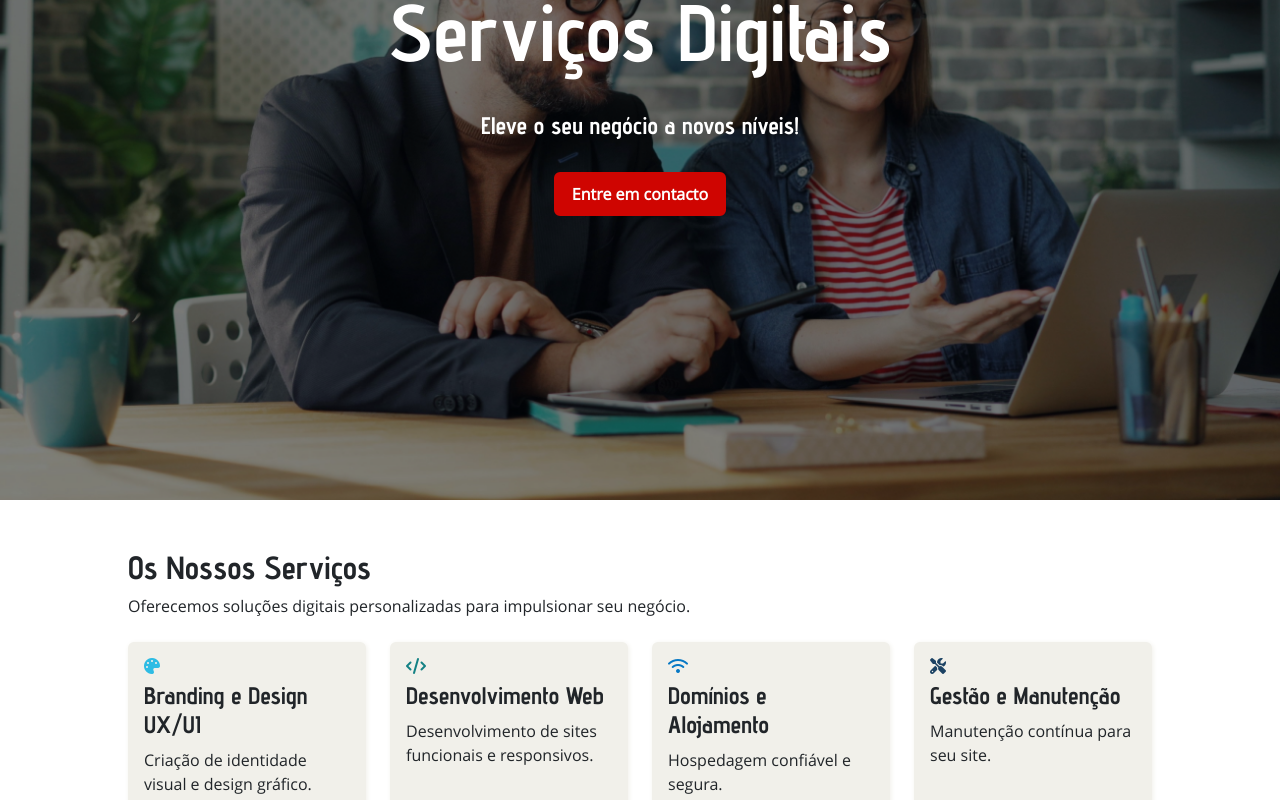
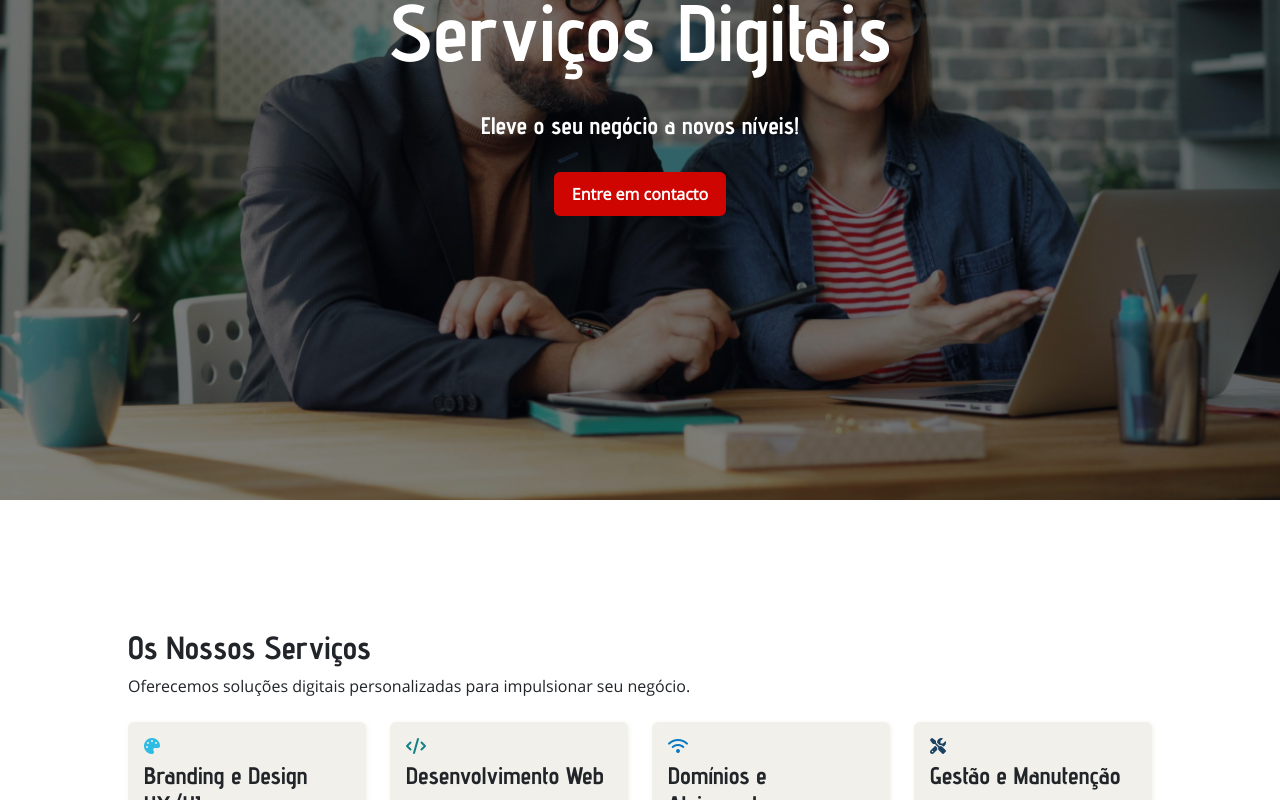
Before and after one commit to divode-diana/MainWebsite, a React (Create React App) app in the folder divode/: page / in a window 1280 px wide. Shown: the part 300-1100 px from the top of the page. Built offline with nearby package versions, Linux system fonts and the light colour scheme.

Commit message:
added animations

```diff
--- a/divode/package.json
+++ b/divode/package.json
@@ -7,6 +7,7 @@
     "@testing-library/jest-dom": "^5.17.0",
     "@testing-library/react": "^13.4.0",
     "@testing-library/user-event": "^13.5.0",
+    "aos": "^2.3.4",
     "bootstrap": "^5.3.3",
     "formik": "^2.4.6",
     "react": "^18.3.1",
--- a/divode/src/assets/scss/styles.scss
+++ b/divode/src/assets/scss/styles.scss
@@ -110,7 +110,7 @@ button.btn.btn-primary,
     font-size: 5rem !important;
 }
 
-.fs-8{
+.fs-8 {
     font-size: 0.7rem;
 }
 
@@ -135,6 +135,9 @@ button.btn.btn-primary,
 }
 
 // ________________ LAYOUT ________________
+.gap-8 {
+    gap: 8rem;
+}
 
 #landing {
     background-image: url("../../../public/landing_bg.png");
--- a/divode/src/pages/Homepage.tsx
+++ b/divode/src/pages/Homepage.tsx
@@ -1,4 +1,4 @@
-import React, { useState } from "react";
+import React, { useEffect, useState } from "react";
 import { Link } from "react-router-dom";
 import { HashLink } from "react-router-hash-link";
 import Icon from "../components/Icon";
@@ -9,6 +9,8 @@ import { Button, Card, Form, Spinner } from "react-bootstrap";
 import emailjs from "@emailjs/browser";
 import { toast } from "react-hot-toast";
 import ReCAPTCHA from "react-google-recaptcha";
+import AOS from "aos";
+import "aos/dist/aos.css";
 
 const Homepage = () => {
     const { language, toggleLanguage } = useLanguage();
@@ -66,9 +68,13 @@ const Homepage = () => {
         }
     };
 
+    useEffect(() => {
+        AOS.init();
+    }, []);
+
     return (
         <div>
-            <div className="w-100 d-flex justify-content-center position-absolute top-0 mt-4">
+            <div className="z-1 w-100 d-flex justify-content-center position-absolute top-0 mt-4">
                 <header className="d-flex align-items-center justify-content-between h-30px h-md-50px maxw-md-80 w-100 px-4 px-md-0">
                     <HashLink smooth to={"./#landing"}>
                         <h1>
@@ -100,7 +106,7 @@ const Homepage = () => {
                 </header>
             </div>
 
-            <main className="d-flex align-items-center justify-content-center flex-column gap-5">
+            <main className="d-flex align-items-center justify-content-center flex-column gap-8">
                 <section
                     id="landing"
                     className="d-flex flex-column gap-4 align-items-center justify-content-center minh-100 w-100 overflow-clip px-5"
@@ -121,6 +127,7 @@ const Homepage = () => {
                 </section>
 
                 <section
+                    data-aos="fade-up"
                     id="services"
                     className="maxw-md-80 mx-auto px-4 px-md-0"
                 >
@@ -200,9 +207,12 @@ const Homepage = () => {
 
                 <section
                     id="about"
-                    className="d-flex flex-column-reverse flex-md-row gap-4 maxw-md-80 mx-auto px-4 px-md-0 mt-4 mt-md-5 align-items-start align-items-xl-stretch"
+                    className="d-flex flex-column-reverse flex-md-row gap-4 maxw-md-80 mx-auto px-4 px-md-0 align-items-start align-items-xl-stretch"
                 >
-                    <Card className="w-100 p-4 justify-content-center">
+                    <Card
+                        data-aos="fade-right"
+                        className="w-100 p-4 justify-content-center"
+                    >
                         <p
                             className="fw-bold fs-3 font-advent mb-4"
                             dangerouslySetInnerHTML={{
@@ -221,6 +231,7 @@ const Homepage = () => {
                         ></p>
                     </Card>
                     <img
+                        data-aos="fade-left"
                         src="1733157254607.jpg"
                         alt="fotografia de Diana Fonte"
                         className="rounded w-50 w-sm-25 h-auto"
@@ -228,8 +239,9 @@ const Homepage = () => {
                 </section>
 
                 <section
+                    data-aos="fade-up"
                     id="contacts"
-                    className="mt-4 mt-md-5 w-100 maxw-md-80 mx-auto px-4 px-md-0"
+                    className="w-100 maxw-md-80 mx-auto px-4 px-md-0"
                 >
                     <h2>{content.contacts.title}</h2>
                     <p>{content.contacts.subtitle}</p>
```
Also changed, not shown: 1 other file (tests, documents, lock files or other folders).
